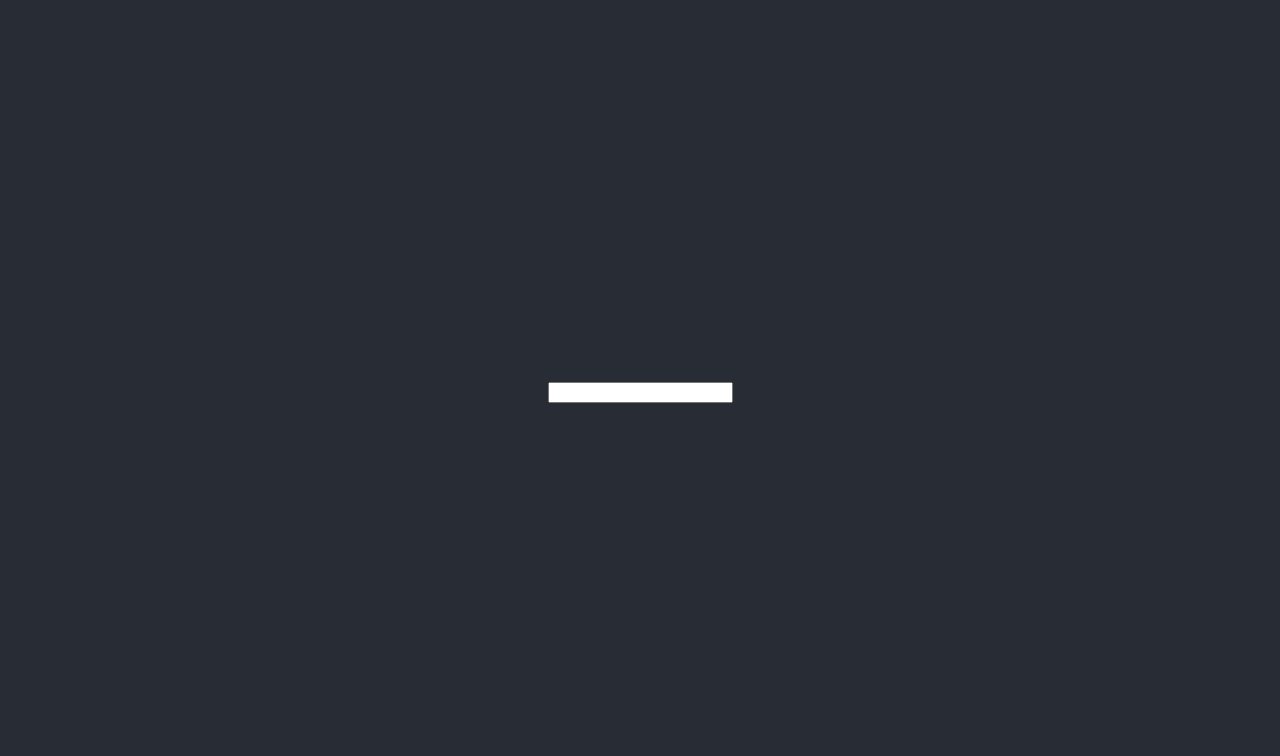
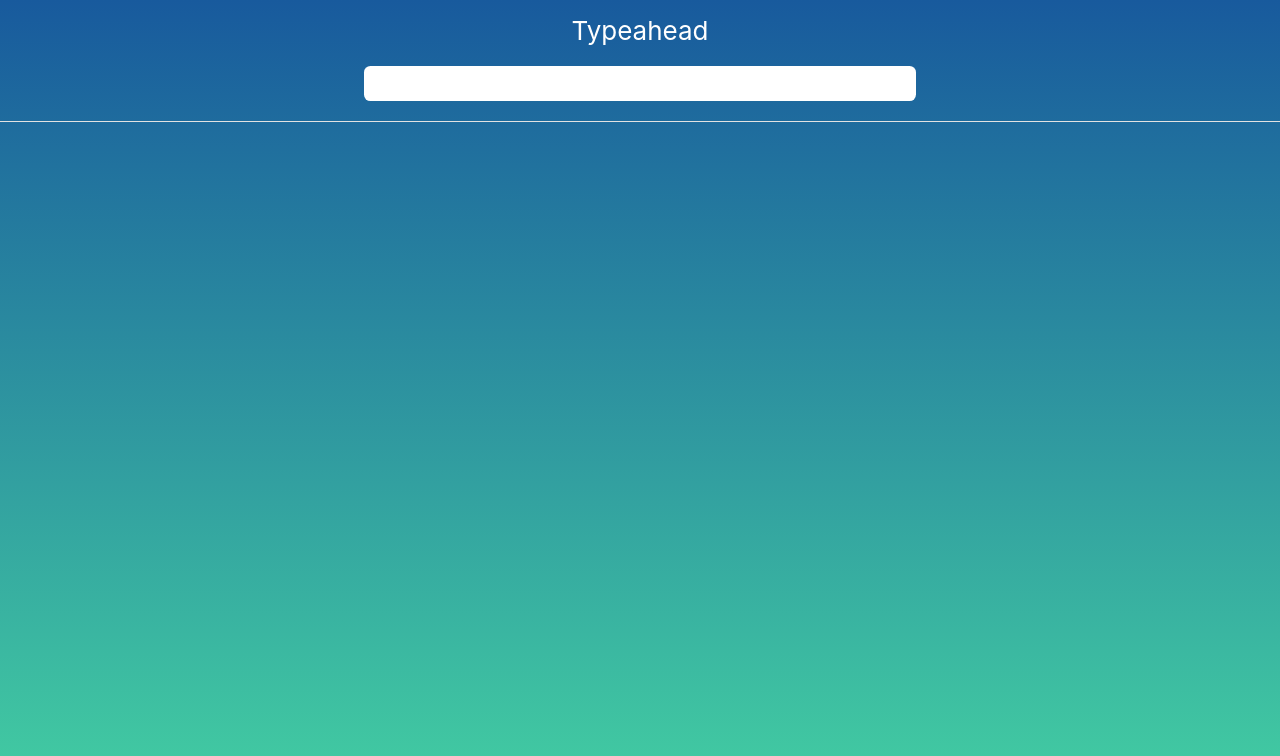
Before and after one commit to vtapia5070/typeahead, a React (Create React App) app: page / in a window 1280 px wide. Shown: the top 756 px of the page. Built offline with nearby package versions, Linux system fonts and the light colour scheme.

Commit message:
add styles to header and fix empty string filter results

```diff
--- a/src/App/App.js
+++ b/src/App/App.js
@@ -48,10 +48,11 @@ class App extends Component {
 
   _handleInputChange = (event) => {
     const { value } = event.target;
+    const matches = value.length ? this._getQueryMatches(value) : [];
 
     this.setState({
       searchQuery: value,
-      queryMatches: this._getQueryMatches(value)
+      queryMatches: matches
     });
   }
 
@@ -116,6 +117,7 @@ class App extends Component {
     return (
       <div className="App">
         <header className="app-header">
+          <div className="title">Typeahead</div>
           <input
             className="search-input"
             ref={ref => this.inputRef = ref}
--- a/src/App/App.scss
+++ b/src/App/App.scss
@@ -1,14 +1,48 @@
 .App {
-  text-align: center;
   background-color: #282c34;
-  min-height: 100vh;
+  width: 100%;
+  background: #bdc3c7;
+  background: -webkit-linear-gradient(to bottom, #bdc3c7, #2c3e50);
+  background: linear-gradient(to bottom, #bdc3c7, #2c3e50);
+  background: #43cea2;
+  background: -webkit-linear-gradient(to bottom, #185a9d, #43cea2);
+  background: linear-gradient(to bottom, #185a9d, #43cea2);
   display: flex;
   flex-direction: column;
   align-items: center;
-  justify-content: center;
   font-size: calc(10px + 2vmin);
   color: white;
+  min-height: 100vh;
+
+  .app-header {
+    min-height: 100px;
+    border-bottom: solid 1px #e2e2e2;
+    width: 100%;
+    display: flex;
+    flex-direction: column;
+    align-items: center;
+    justify-content: center;
+
+    .title {
+      margin: 15px 0;
+    }
+
+    input {
+      border: none;
+      border-radius: 0.4rem;
+      width: 40%;
+      margin: 5px 0 20px;
+      padding: 10px 20px;
+
+      &:focus {
+        outline: none;
+        -webkit-box-shadow: 0px 1px 9px 0px rgba(0,0,0,0.5);
+        -moz-box-shadow: 0px 1px 9px 0px rgba(0,0,0,0.5);
+        box-shadow: 0px 1px 9px 0px rgba(0,0,0,0.5);
+      }
+    }
+  }
+
+  section {
+  }
 }
-
-// .App-header {
-// }
```
Also changed, not shown: 1 other file (tests, documents, lock files or other folders).
